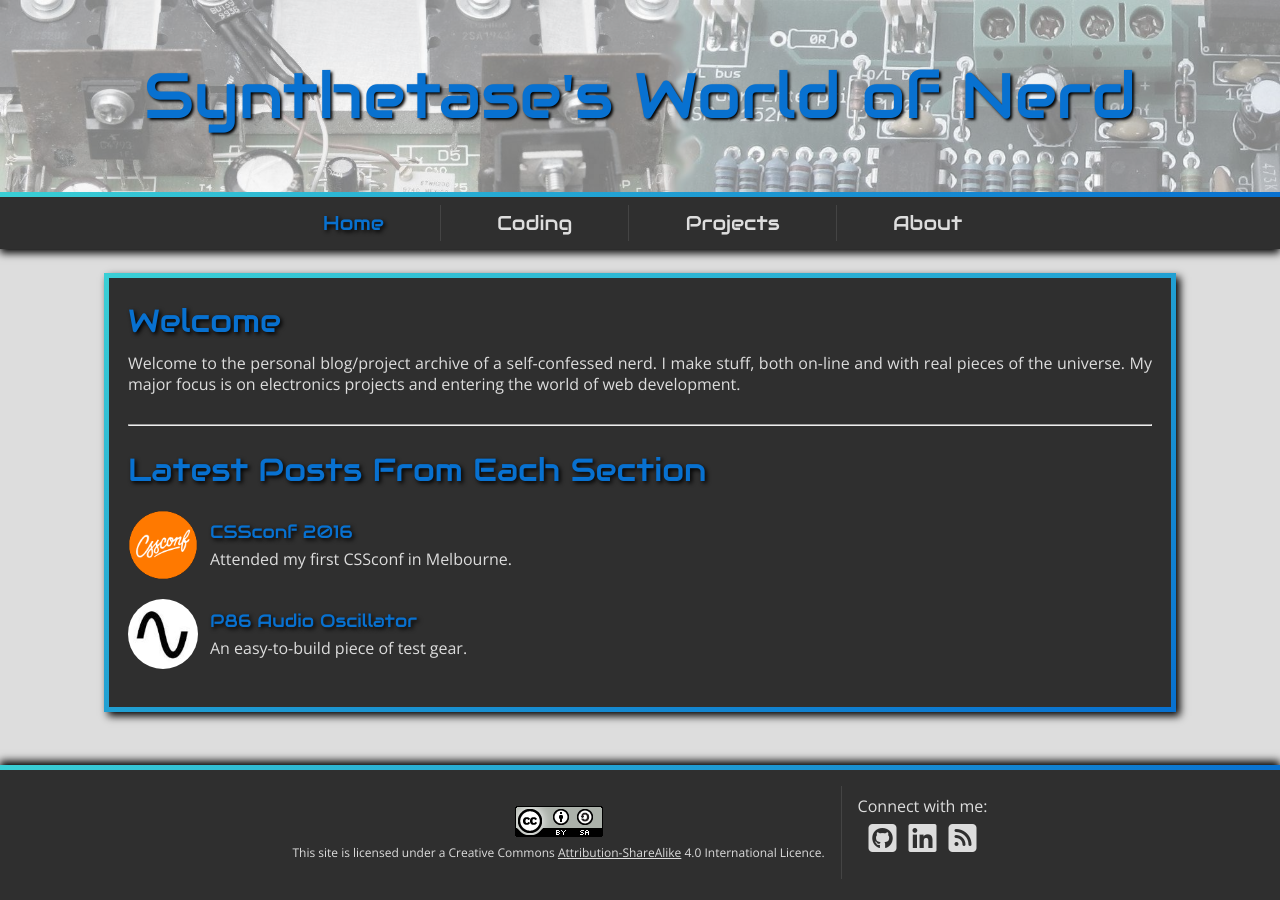
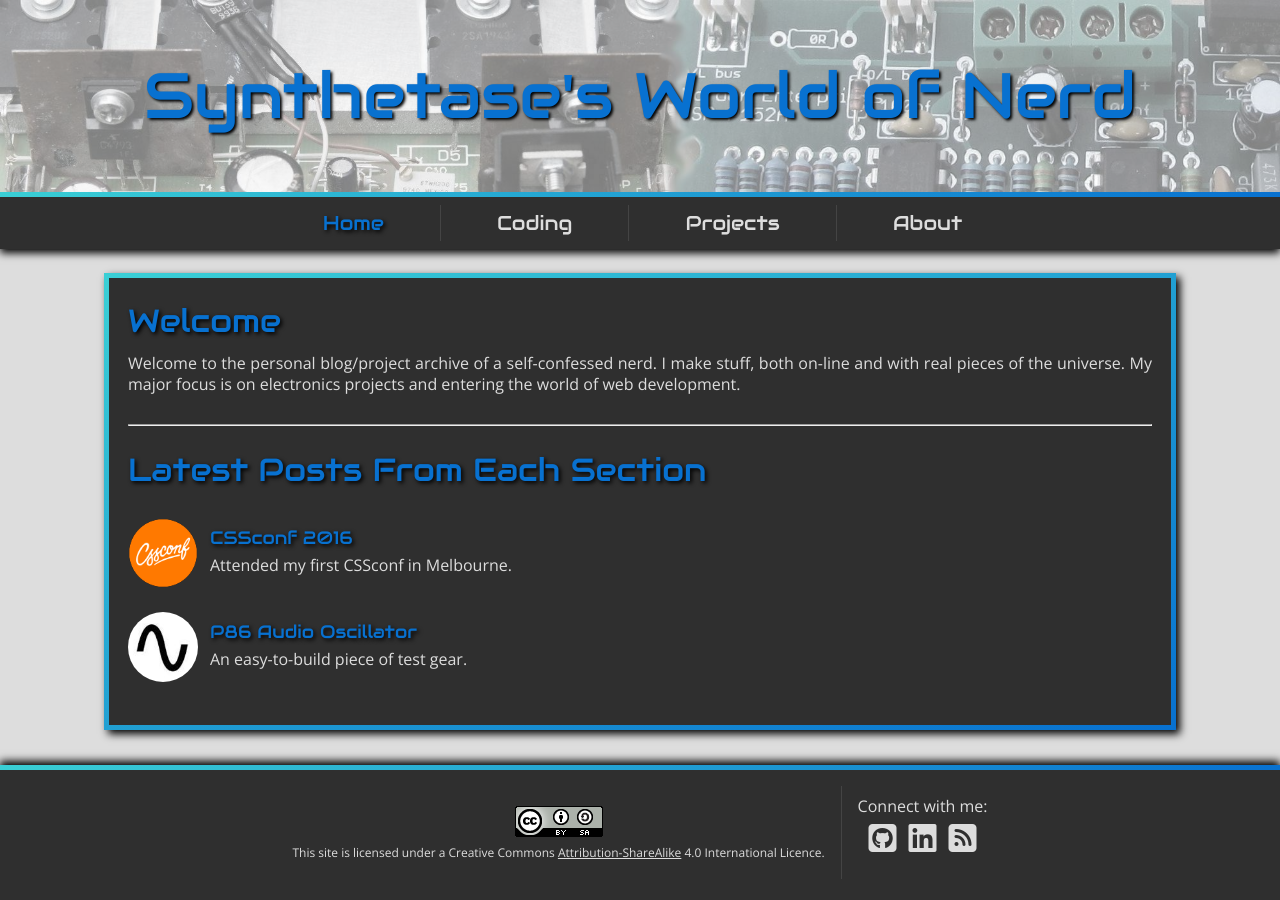
Before and after one commit to StaphSynth/StaphSynth.github.io, a Jekyll site: the page built from index.md, in a window 1280 px wide. Built offline with Jekyll 4.4.1, drawn with Linux system fonts in a browser that asks for light colours; nearby versions of some CDN libraries.

Commit message:
liquid and post list structural clean-up

```diff
--- /dev/null
+++ b/_includes/articleListItem.html
@@ -0,0 +1,14 @@
+{% comment %}
+  contents of the article list UL.
+{% endcomment %}
+
+<li class="articleListItem">
+  <a href="{{ post.url }}">
+    <div class="thumbContainer">
+      <img class="postThumb" src="{{ include.img }}" alt="{{ inclue.title }}">
+    </div>
+    <div class="postTitle">
+      <h3>{{ include.title }}</h3><p class="byline">{{ include.byline }}</p>
+    </div>
+  </a>
+</li>
--- a/_includes/image.html
+++ b/_includes/image.html
@@ -1,6 +1,7 @@
 {% comment %}
   For easier insertion of figures with captions into posts.
-  Usage: {% include image.html url="/path/to/image" caption="Your description here..." %}
+  Usage: {% include image.html url="/path/to/image" caption="Your description here..." alt="your alt text here" %}
+  The alt is optional, if left out, the caption becomes the alt attribute.
 {% endcomment %}
 <div class="figureContainer">
   <div class="figure">
--- a/_includes/latest.html
+++ b/_includes/latest.html
@@ -7,18 +7,14 @@
   {% for post in allPosts %}
     {% if codePost == false %}
       {% if post.category == "coding" %}
-        <li class="articleListItem">
-          <div class="thumbContainer"><a href="{{ post.url }}"><img class="postThumb" src="{{ post.imageSource }}" alt="{{ post.title }}"></a></div><div class="postTitle"><a href="{{ post.url }}"><h3>{{ post.title }}</h3></a><a href="{{ post.url }}"><p class="byline">{{ post.byline }}</p></a></div>
-        </li>
+        {% include articleListItem.html url=post.url img=post.imageSource title=post.title byline=post.byline %}
         {% assign codePost = true %}
       {% endif %}
     {% endif %}
 
     {% if projectPost == false %}
       {% if post.category == "projects" %}
-        <li class="articleListItem">
-          <div class="thumbContainer"><a href="{{ post.url }}"><img class="postThumb" src="{{ post.imageSource }}" alt="{{ post.title }}"></a></div><div class="postTitle"><a href="{{ post.url }}"><h3>{{ post.title }}</h3></a><a href="{{ post.url }}"><p class="byline">{{ post.byline }}</p></a></div>
-        </li>
+        {% include articleListItem.html url=post.url img=post.imageSource title=post.title byline=post.byline %}
         {% assign projectPost = true %}
       {% endif %}
     {% endif %}
--- a/_includes/listGenerator.html
+++ b/_includes/listGenerator.html
@@ -3,9 +3,7 @@
 <ul class="postList">
   {% for post in site.posts %}
     {% if post.category == page.category %}
-      <li class="articleListItem">
-        <div class="thumbContainer"><a href="{{ post.url }}"><img class="postThumb" src="{{ post.imageSource }}" alt="{{ post.title }}"></a></div><div class="postTitle"><a href="{{ post.url }}"><h3>{{ post.title }}</h3></a><a href="{{ post.url }}"><p class="byline">{{ post.byline }}</p></a></div>
-      </li>
+      {% include articleListItem.html url=post.url img=post.imageSource title=post.title byline=post.byline %}
     {% endif %}
   {% endfor %}
 </ul>
--- a/_includes/posts.html
+++ /dev/null
@@ -1 +0,0 @@
-<div class="titleLine"><div class="thumbContainer"><img src="{{ page.imageSource }}" alt="{{ page.title }}"></div><div class="postTitle"><h2>{{ page.title }}</h2></div></div>
--- a/css/main.css
+++ b/css/main.css
@@ -386,15 +386,6 @@
 styling
 --------------------*/
 
-.postList a {
-	text-shadow: 2px 2px 4px #000;
-	padding: 0.5rem 0;
-}
-
-.postTitle a {
-	outline: 0;
-}
-
 #article p.byline {
 	padding: 0.5rem 0 0;
 	text-align: left;
@@ -402,7 +393,7 @@
 	margin: 0;
 }
 
-.articleListItem {
+.articleListItem a {
 	margin: 1.5rem 0;
 	display: -webkit-box;
 	display: -ms-flexbox;
@@ -437,6 +428,7 @@
 	border-radius: 50%;
 	height: 40px;
 	width: 40px;
+	vertical-align: middle;
 }
 
 .titleLine {
```
